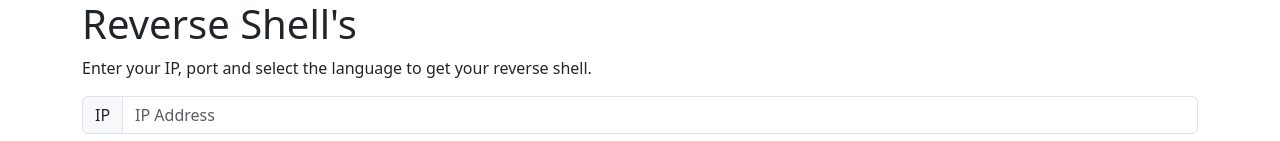
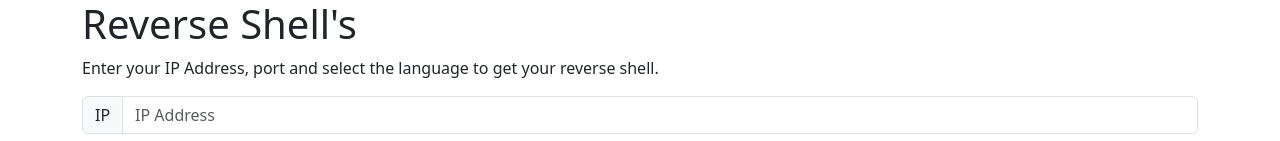
Before and after one commit to Noli18P/shell-web-improved, a plain HTML site: page index.html in a window 1280 px wide. Shown: the top 141 px of the page. Drawn offline with nearby package versions, Linux system fonts and the light colour scheme.

Commit message:
I add
asdfasdf

```diff
--- a/index.html
+++ b/index.html
@@ -12,7 +12,7 @@
         <div class="row">
             <div class="col-12">
                 <h1>Reverse Shell's</h1>
-                <p>Enter your IP, port and select the language to
+                <p>Enter your IP Address, port and select the language to
                     get your reverse shell.
                 </p>
                 <div>
```
